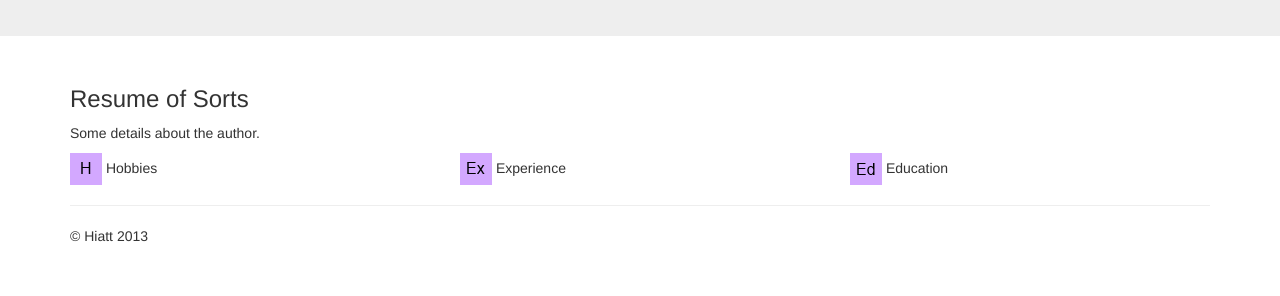
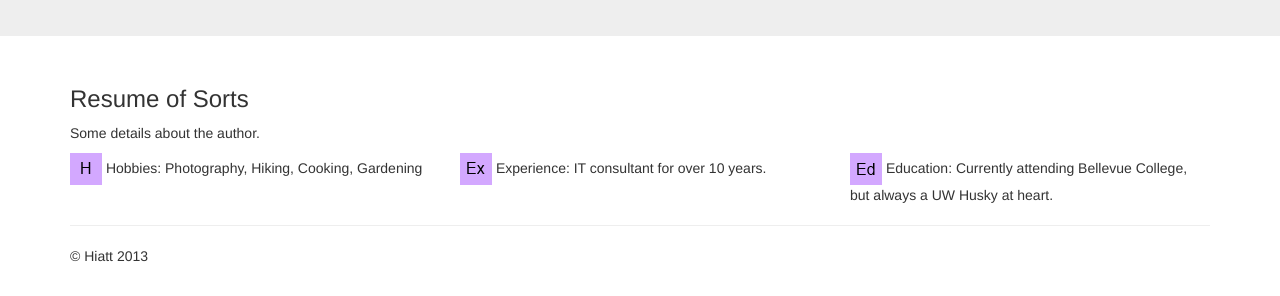
Before and after one commit to salsa23/Prog270-Hiatt, a plain HTML site: page Week05-Bootstrap/Contact.html in a window 1280 px wide. Shown: the part 652-948 px from the top of the page. Drawn offline with nearby package versions, Linux system fonts and the light colour scheme.

Commit message:
Added details to resume area

```diff
--- a/Week05-Bootstrap/Contact.html
+++ b/Week05-Bootstrap/Contact.html
@@ -69,9 +69,9 @@
 		<h3>Resume of Sorts</h3>
 		<p>Some details about the author.</p>
 		<div class="row">
-			<div class="col-md-4"><img src="Hobbies.png" alt="favicon"> Hobbies</div>
-			<div class="col-md-4"><img src="Experience.png" alt="favicon"> Experience</div>
-			<div class="col-md-4"><img src="Education.png" alt="favicon"> Education</div>
+			<div class="col-md-4"><img src="Hobbies.png" alt="favicon"> Hobbies: Photography, Hiking, Cooking, Gardening</div>
+			<div class="col-md-4"><img src="Experience.png" alt="favicon"> Experience: IT consultant for over 10 years.</div>
+			<div class="col-md-4"><img src="Education.png" alt="favicon"> Education: Currently attending Bellevue College, but always a UW Husky at heart.</div>
 		</div>
 
 		<hr>
```
